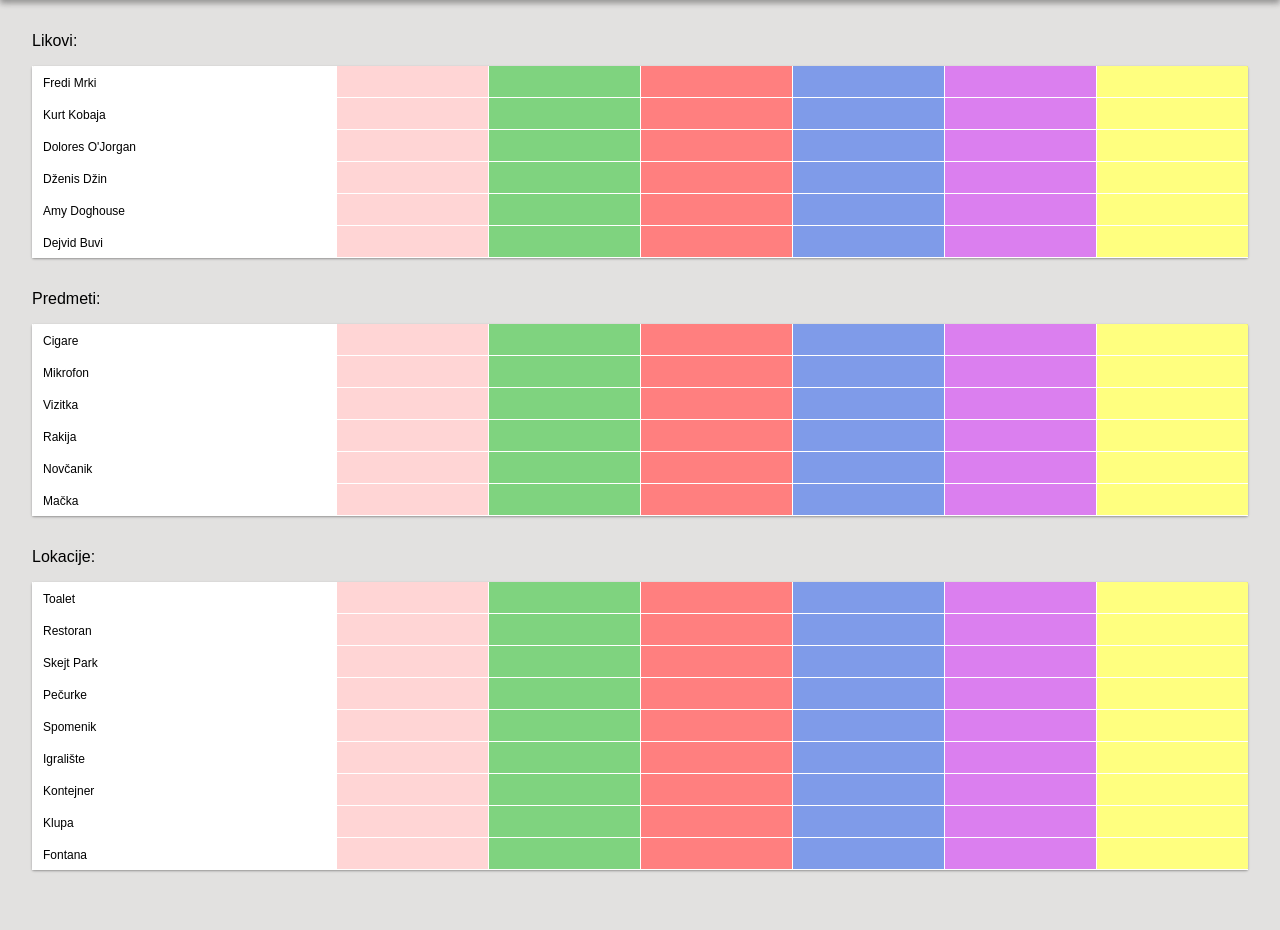
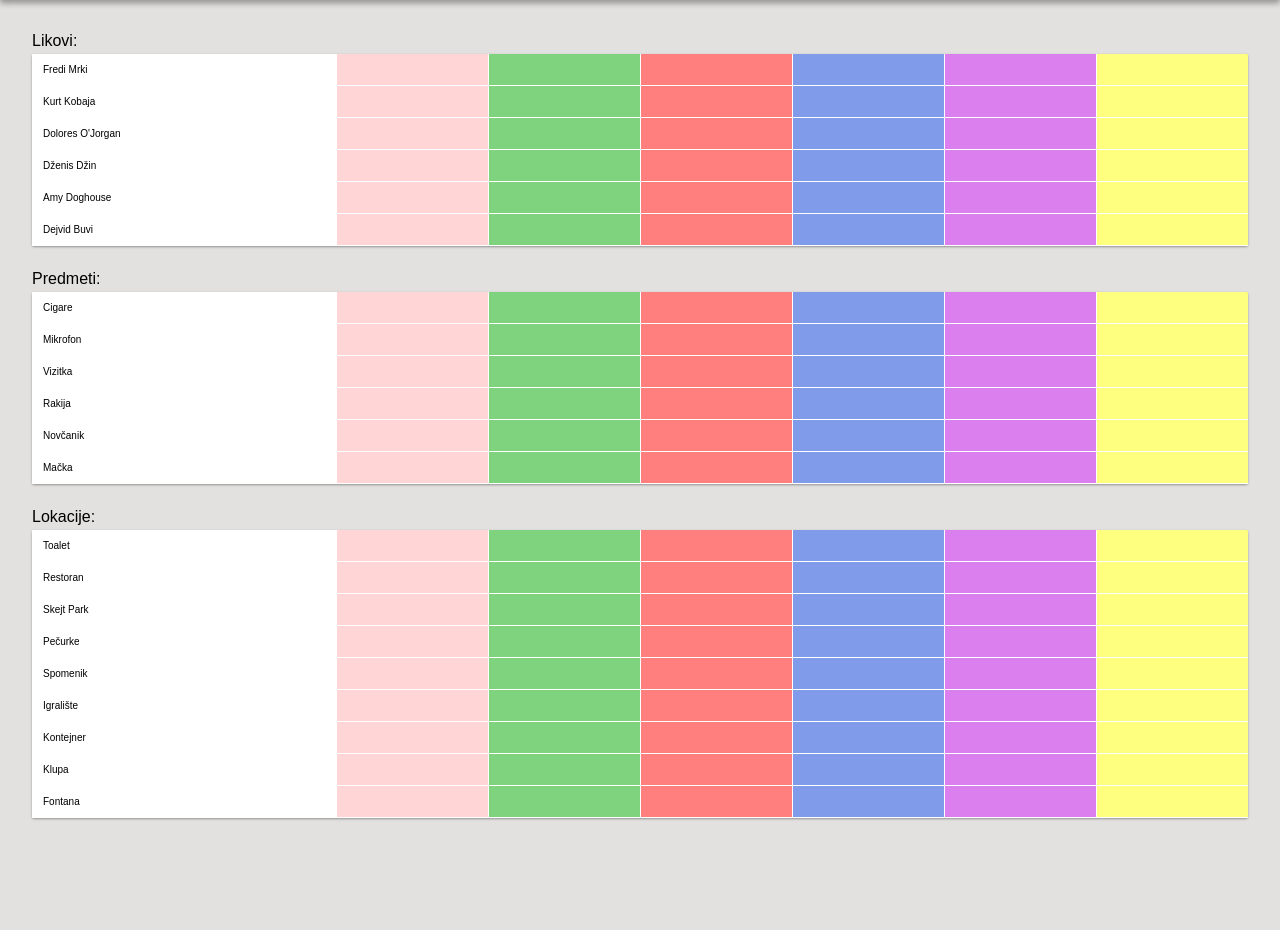
Before and after one commit to thephabulousphantom/thephabulousphantom.github.io, a PHP site: page / in a window 1280 px wide. Shown: the part 64-994 px from the top of the page. Run offline with PHP 8.4, Linux system fonts and the light colour scheme.

Commit message:
Rough checks

```diff
--- a/kB.Njuskalo/templates/game.css
+++ b/kB.Njuskalo/templates/game.css
@@ -76,7 +76,7 @@
     background: #fff;
     border-radius: 2px;
     display: inline-block;
-    margin: 1rem;
+    margin: 0.25rem 1rem 0.5rem 1rem;
     position: relative;
     width: calc(100% - 32px);
 
@@ -90,7 +90,7 @@
     overflow: hidden;
     height: 32px;
     border-bottom: solid 1px rgba(255, 255, 255, 1);
-    font-size: 12px;
+    font-size: 10px;
 }
 
 #gameContainer #content .cell {
```
